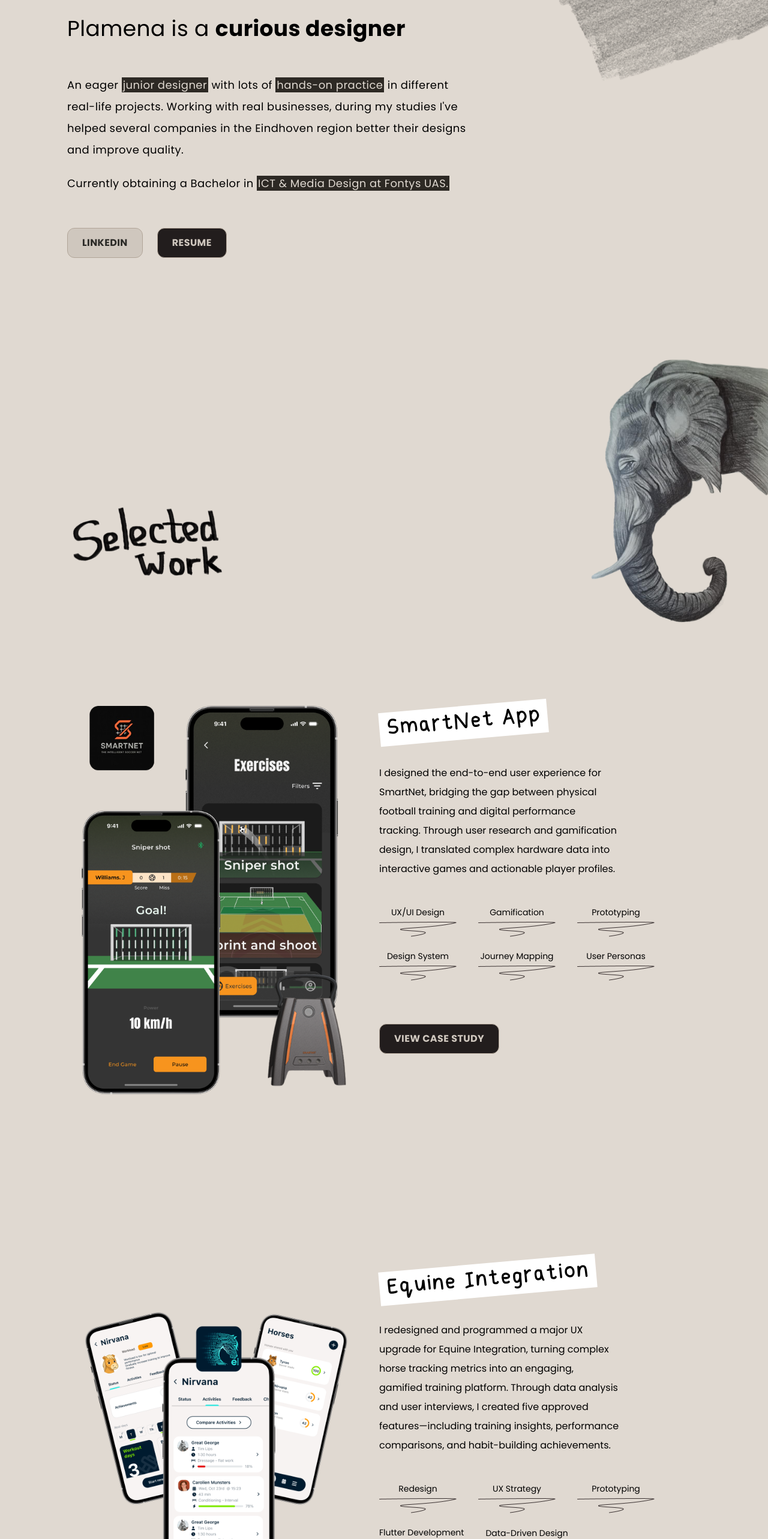
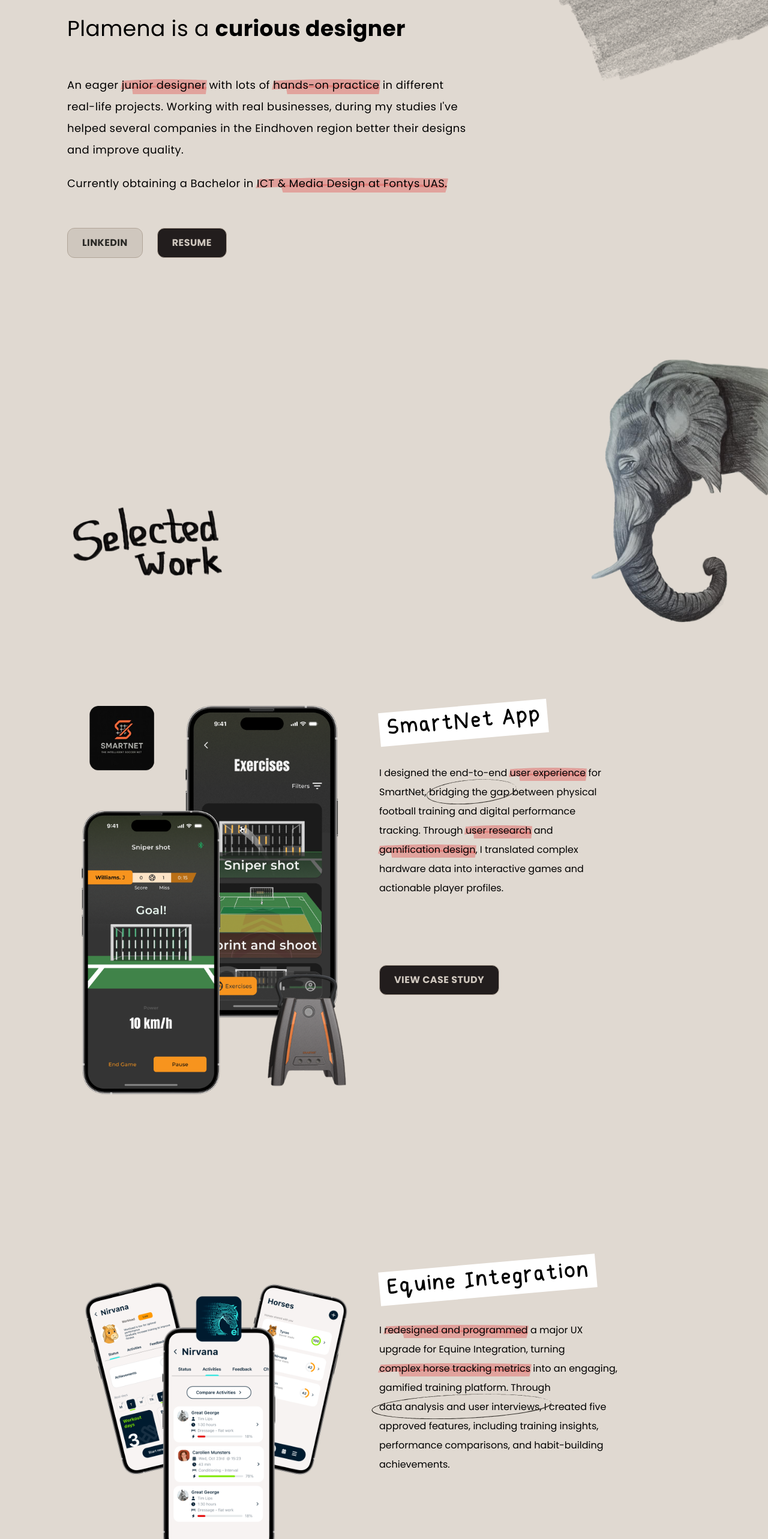
Before and after one commit to plamiiiM/personal_portfolio, a React (Vite) app: page / in a window 1280 px wide. Shown: the part 1060-3626 px from the top of the page at 60% size. Built offline with nearby package versions, Linux system fonts and the light colour scheme; a web font is replaced by a local one.

Commit message:
Updating selected work text and implementing new highlighting component

```diff
--- /dev/null
+++ b/src/components/global/marked_word_component.jsx
@@ -0,0 +1,25 @@
+import React from "react";
+
+const MarkedWord = ({ isHighlighted, isCircled, children }) => {
+  return (
+    <span className="relative inline-block whitespace-nowrap">
+      {isHighlighted && (
+        <img
+          src="/highlight.svg"
+          alt=""
+          className="absolute -left-[0.1em] top-[calc(50%-0.58em)] w-[calc(100%+0.2em)] h-[1.39em] max-w-none opacity-70"
+        />
+      )}
+      <span className="relative">{children}</span>
+      {isCircled && (
+        <img
+          src="/pencil_circle.svg"
+          alt=""
+          className="absolute left-[calc(50%+0.23em)] top-[calc(50%-0.06em)] -translate-x-1/2 -translate-y-1/2 w-[112%] h-[2.6em] max-w-none pointer-events-none"
+        />
+      )}
+    </span>
+  );
+};
+
+export default MarkedWord;
--- a/src/components/introduction_section/introduction_section.jsx
+++ b/src/components/introduction_section/introduction_section.jsx
@@ -1,5 +1,6 @@
 import React from "react";
 import Button from "../global/buttons";
+import MarkedWord from "../global/marked_word_component";
 
 const IntroductionSection = () => {
   return (
@@ -10,23 +11,17 @@
         </h2>
         <div className="text-lg leading-9 tracking-wide flex flex-col gap-y-5">
           <p>
-            An eager {""}{" "}
-            <span className="bg-(--brown) text-(--textOnDark) px-0.5">
-              junior designer
-            </span>
-            {""} with lots of {""}
-            <span className="bg-(--brown) text-(--textOnDark) px-0.5">
-              hands-on practice
-            </span>{" "}
-            in different real-life projects. Working with real businesses,
+            An eager <MarkedWord isHighlighted>junior designer</MarkedWord> with
+            lots of <MarkedWord isHighlighted>hands-on practice</MarkedWord> in
+            different real-life projects. Working with real businesses,
             during my studies I've helped several companies in the Eindhoven
             region better their designs and improve quality.
           </p>
           <p>
-            Currently obtaining a Bachelor in {""}
-            <span className="bg-(--brown) text-(--textOnDark) px-0.5">
+            Currently obtaining a Bachelor in{" "}
+            <MarkedWord isHighlighted>
               ICT & Media Design at Fontys UAS.
-            </span>{" "}
+            </MarkedWord>
           </p>
         </div>
       </div>
--- a/src/components/selected_work_section/selected_work_section.jsx
+++ b/src/components/selected_work_section/selected_work_section.jsx
@@ -1,6 +1,7 @@
 import React from "react";
 import Button from "../global/buttons";
 import CaseStudyDescriptionComponent from "./case_study_description_component";
+import MarkedWord from "../global/marked_word_component";
 
 const SelectedWorkSection = () => {
   return (
@@ -21,29 +22,55 @@
         <CaseStudyDescriptionComponent
           projectCollage="/smartnet_collage_bigger.png"
           titleOfProject="SmartNet App"
-          description="I designed the end-to-end user experience for SmartNet, bridging the gap between physical football training and digital performance tracking. Through user research and gamification design, I translated complex hardware data into interactive games and actionable player profiles."
-          filters={[
-            "UX/UI Design",
-            "Gamification",
-            "Prototyping",
-            "Design System",
-            "Journey Mapping",
-            "User Personas",
-          ]}
+          description={
+            <>
+              I designed the end-to-end{" "}
+              <MarkedWord isHighlighted>user experience</MarkedWord> for
+              SmartNet, <MarkedWord isCircled>bridging the gap</MarkedWord>{" "}
+              between physical football training and digital performance
+              tracking. Through{" "}
+              <MarkedWord isHighlighted>user research</MarkedWord> and{" "}
+              <MarkedWord isHighlighted>gamification design</MarkedWord>, I
+              translated complex hardware data into interactive games and
+              actionable player profiles.
+            </>
+          }
+          // filters={[
+          //   "UX/UI Design",
+          //   "Gamification",
+          //   "Prototyping",
+          //   "Design System",
+          //   "Journey Mapping",
+          //   "User Personas",
+          // ]}
           caseStudyLink="https://example.com/smartnet-case-study"
         />
         <CaseStudyDescriptionComponent
           projectCollage="/equine_integration_collage_2.png"
           titleOfProject="Equine Integration"
           // description="To solve a drop in user engagement, I designed and developed five new data-driven features for the Equine Integration app in 2.5 months. I researched equestrian habits to introduce interactive training summaries, progress comparisons, and rewards that encourage device usage. The final delivery upgraded the user experience seamlessly with fully implemented Flutter code."
-          description="I redesigned and programmed a major UX upgrade for Equine Integration, turning complex horse tracking metrics into an engaging, gamified training platform. Through data analysis and user interviews, I created five approved features—including training insights, performance comparisons, and habit-building achievements. "
-          filters={[
-            "Redesign",
-            "UX Strategy",
-            "Prototyping",
-            "Flutter Development",
-            "Data-Driven Design",
-          ]}
+          description={
+            <>
+              I <MarkedWord isHighlighted>redesigned and programmed</MarkedWord>{" "}
+              a major UX upgrade for Equine Integration, turning{" "}
+              <MarkedWord isHighlighted>
+                complex horse tracking metrics{" "}
+              </MarkedWord>{" "}
+              into an engaging, gamified training platform. Through{" "}
+              <MarkedWord isCircled>
+                data analysis and user interviews
+              </MarkedWord>
+              , I created five approved features, including training insights,
+              performance comparisons, and habit-building achievements.{" "}
+            </>
+          }
+          // filters={[
+          //   "Redesign",
+          //   "UX Strategy",
+          //   "Prototyping",
+          //   "Flutter Development",
+          //   "Data-Driven Design",
+          // ]}
           caseStudyLink="https://example.com/equine-integration-case-study"
         />
       </main>
```
Also changed, not shown: public/highlight.svg (added), public/pencil_circle.svg (added).
